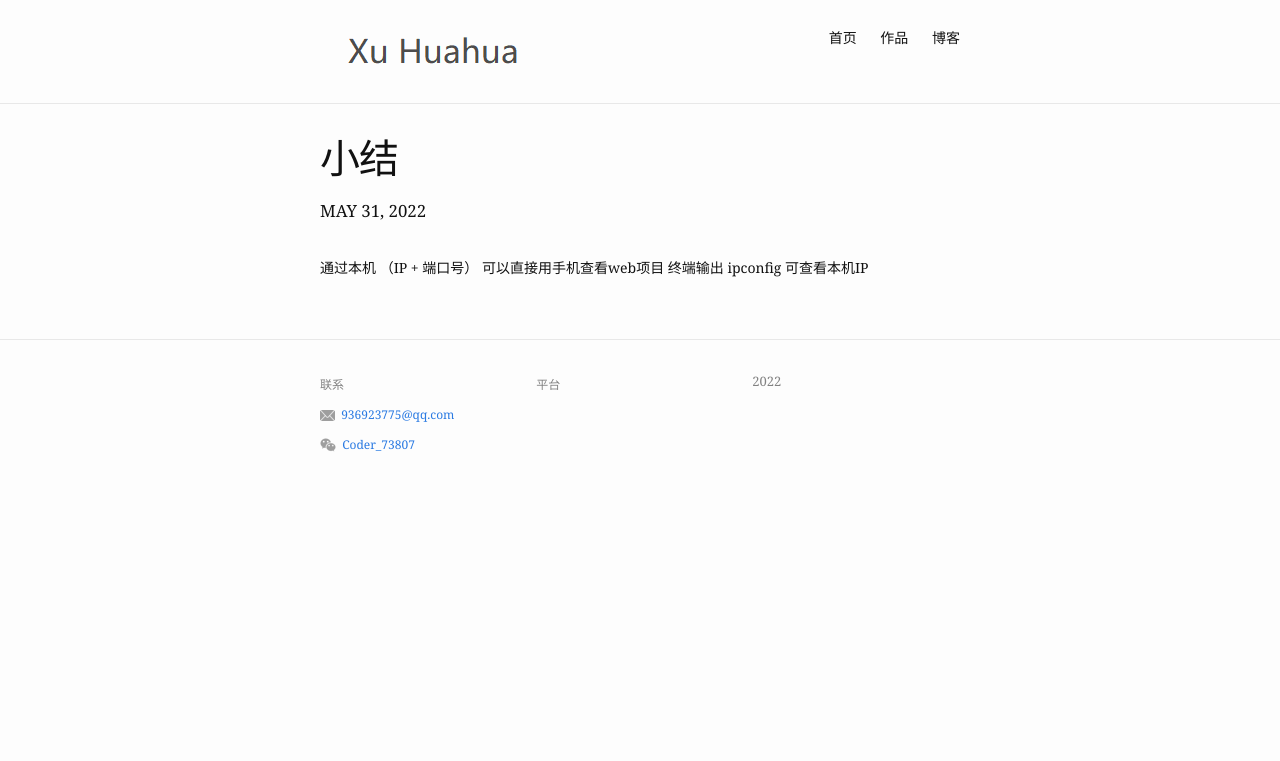
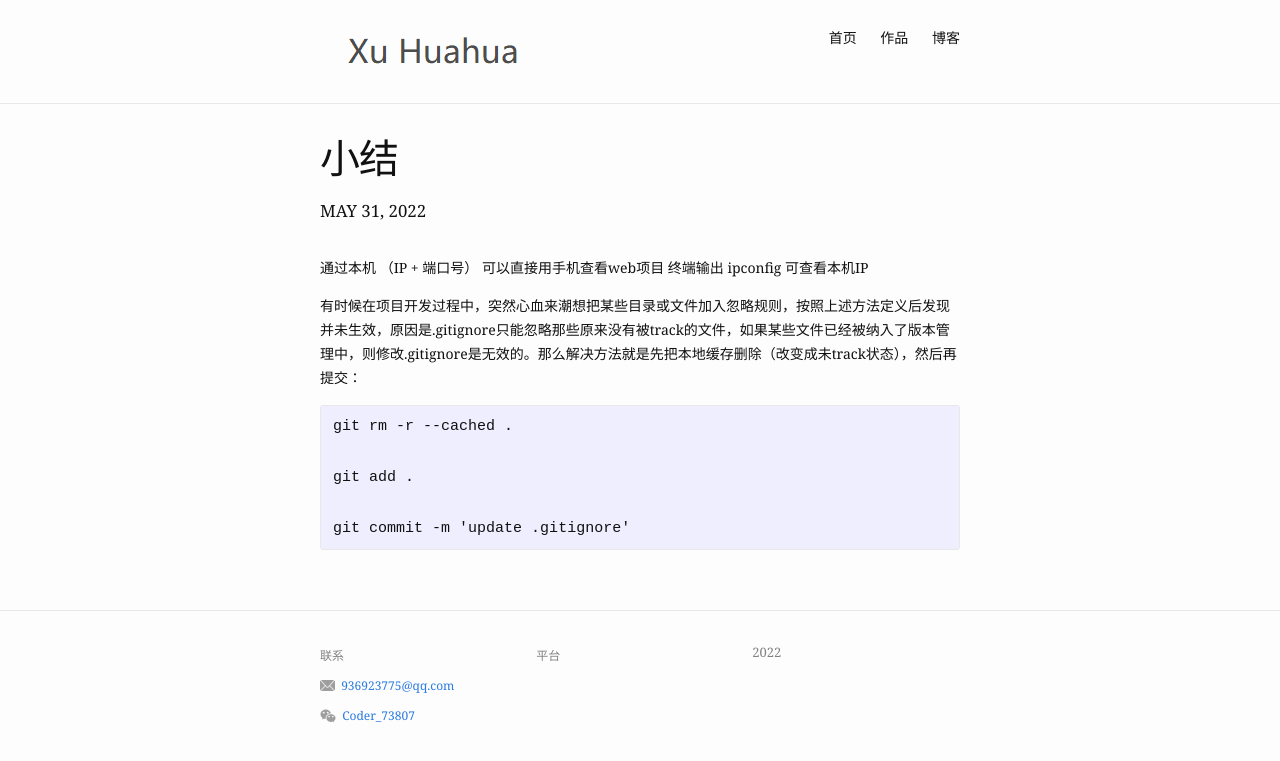
Before and after one commit to ExcellentTim/ExcellentTim.github.io, a Jekyll site: the page built from _posts/2022-05-31-小结.md, in a window 1280 px wide. Shown: the top 761 px of the page. Built offline with Jekyll 4.4.1, drawn with Linux system fonts in a browser that asks for light colours.

Commit message:
修改文件: _posts/2022-05-31-小结.md

````diff
--- a/_posts/2022-05-31-小结.md
+++ b/_posts/2022-05-31-小结.md
@@ -7,3 +7,13 @@ date:   2022-05-31 12:00:00
 ---
 通过本机 （IP + 端口号） 可以直接用手机查看web项目
 终端输出 ipconfig 可查看本机IP
+
+
+有时候在项目开发过程中，突然心血来潮想把某些目录或文件加入忽略规则，按照上述方法定义后发现并未生效，原因是.gitignore只能忽略那些原来没有被track的文件，如果某些文件已经被纳入了版本管理中，则修改.gitignore是无效的。那么解决方法就是先把本地缓存删除（改变成未track状态），然后再提交：
+``` sql
+git rm -r --cached .
+
+git add .
+
+git commit -m 'update .gitignore'
+```
````
